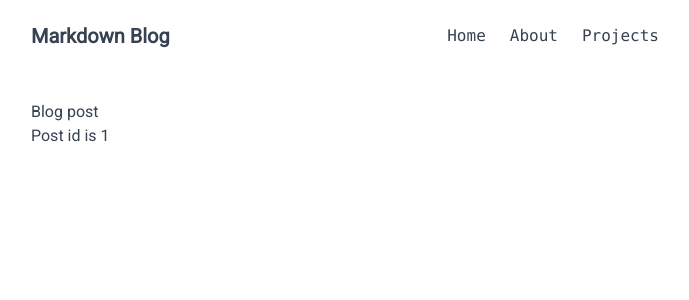
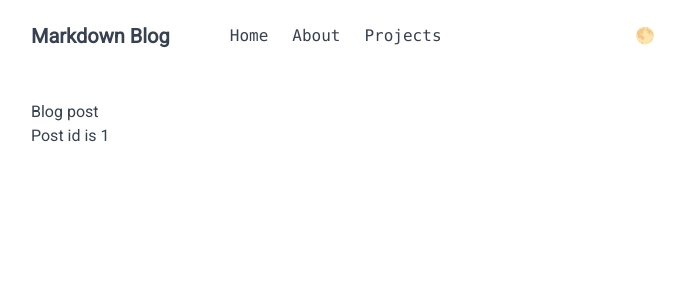
Before and after one commit to bohdanmoroziuk/markdown-blog, a Nuxt app: page /blog/1 in a window 1280 px wide. Shown: the top 300 px of the page, without its empty margins (297-986 px from the left). Built offline with nearby package versions, Linux system fonts and the light colour scheme.

Commit message:
feat: add the color mode switch

```diff
--- /dev/null
+++ b/src/components/ColorModeSwitch.client.vue
@@ -0,0 +1,54 @@
+<script setup lang="ts">
+const buttonRef = ref<HTMLButtonElement>()
+
+const isHovered = useElementHover(buttonRef)
+
+const colorModes = [
+  'system',
+  'light',
+  'dark',
+]
+
+const colorModeIcons: Record<string, string> = {
+  system: '🌓',
+  light: '🌕',
+  dark: '🌑',
+}
+
+const colorMode = useColorMode()
+
+const nextColorMode = computed(() => {
+  const colorModeIndex = colorModes.indexOf(colorMode.preference)
+  const nextColorModeIndex = colorModeIndex === colorModes.length - 1
+    ? 0
+    : colorModeIndex + 1
+
+  return colorModes[nextColorModeIndex]
+})
+
+const nextColorModeIcon = computed(() => {
+  return colorModeIcons[nextColorMode.value]
+})
+
+const toggleColorMode = () => {
+  colorMode.preference = nextColorMode.value
+}
+</script>
+
+<template>
+  <div class="flex items-center space-x-2">
+    <p
+      v-if="isHovered"
+      class="text-gray-500 text-xs"
+    >
+      Change to {{ nextColorMode }}
+    </p>
+    <button
+      ref="buttonRef"
+      class="hover:bg-gray-100 dark:hover:bg-gray-600 px-2 py-1 text-gray-500"
+      @click="toggleColorMode"
+    >
+      {{ nextColorModeIcon }}
+    </button>
+  </div>
+</template>
--- /dev/null
+++ b/src/composables/useElementHover.ts
@@ -0,0 +1,28 @@
+export const useElementHover = (elementRef: Ref<HTMLElement | undefined>) => {
+  const isHovered = ref(false)
+
+  const handleMouseEnter = () => {
+    isHovered.value = true
+  }
+
+  const handleMouseLeave = () => {
+    isHovered.value = false
+  }
+
+  watchEffect(() => {
+    if (elementRef.value) {
+      elementRef.value.addEventListener('mouseenter', handleMouseEnter)
+      elementRef.value.addEventListener('mouseleave', handleMouseLeave)
+    }
+  })
+
+
+  onUnmounted(() => {
+    if (elementRef.value) {
+      elementRef.value.removeEventListener('mouseenter', handleMouseEnter)
+      elementRef.value.removeEventListener('mouseleave', handleMouseLeave)
+    }
+  })
+
+  return isHovered
+}
--- a/src/layouts/default.vue
+++ b/src/layouts/default.vue
@@ -1,8 +1,11 @@
 <template>
   <div class="container mx-auto max-w-2xl px-4 mt-5">
     <header class="flex items-center justify-between">
-      <AppBrand />
-      <AppMenu />
+      <div class="flex items-center space-x-12">
+        <AppBrand />
+        <AppMenu />
+      </div>
+      <ColorModeSwitch />
     </header>
     <main class="p-2 mt-10">
       <slot />
```
